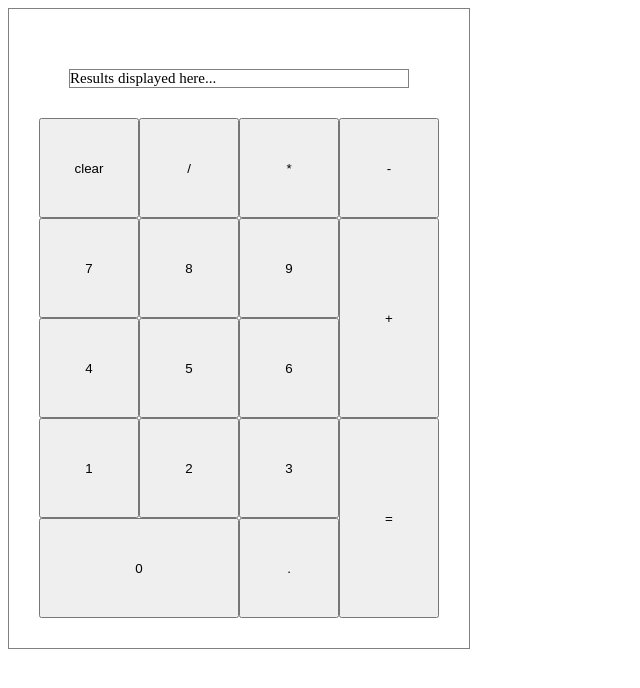
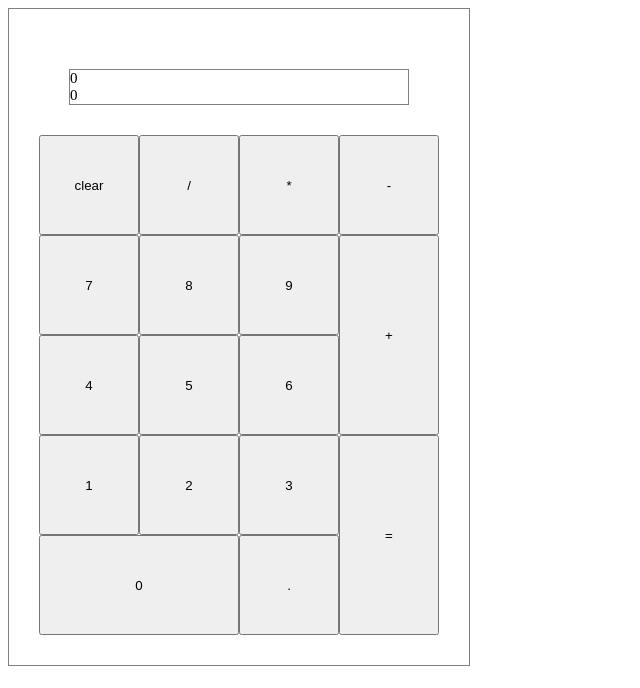
Before and after one commit to n-s-harvey/js-calculator, a React (Vite) app: page / in a window 1280 px wide. Shown: the top 688 px of the page, without its empty margins (0-640 px from the left). Built offline with nearby package versions, Linux system fonts and the light colour scheme.

Commit message:
Calculator output & user input displayed separately

```diff
--- a/src/App.scss
+++ b/src/App.scss
@@ -12,7 +12,7 @@ html {
   padding: 2em;
 }
 
-#display {
+#display-group {
   border: 1px solid gray;
   margin: 2em;
 }
--- a/src/features/Display.jsx
+++ b/src/features/Display.jsx
@@ -1,8 +1,13 @@
 // @ts-check
 import React from "react";
+import DisplayInput from "./display/Input";
+import DisplayOutput from "./display/Output";
 
 export default function Display() {
   return (
-    <div id="display">Results displayed here...</div>
+    <div id="display-group">
+      <DisplayInput />
+      <DisplayOutput />
+    </div>
   )
 }
--- /dev/null
+++ b/src/features/display/Input.jsx
@@ -0,0 +1,16 @@
+// @ts-check
+import React from "react";
+import { useSelector } from "react-redux";
+
+export default function DisplayInput() {
+  /**
+   * @param {{ input: {value: string}} } state
+   */
+  function inputSelector(state) {
+    return state.input.value;
+  }
+  const inputText = useSelector(inputSelector);
+  return (
+    <div id="input">{inputText}</div>
+  )
+}
--- /dev/null
+++ b/src/features/display/Output.jsx
@@ -0,0 +1,16 @@
+// @ts-check
+import React from "react";
+import { useSelector } from "react-redux";
+
+export default function DisplayOutput() {
+  /**
+   * @param {{ output: {value: string} }} state
+   */
+  function outputSelector(state) {
+    return state.output.value;
+  }
+  const outputText = useSelector(outputSelector);
+  return (
+    <div id="display">{outputText}</div>
+  )
+}
```
